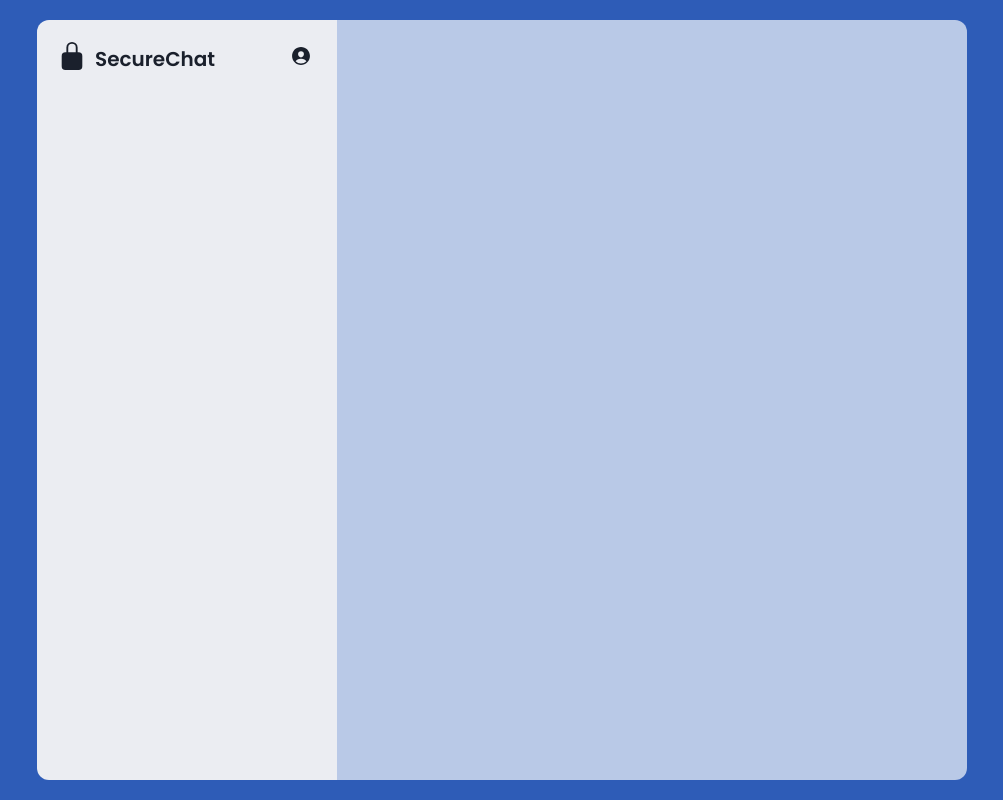
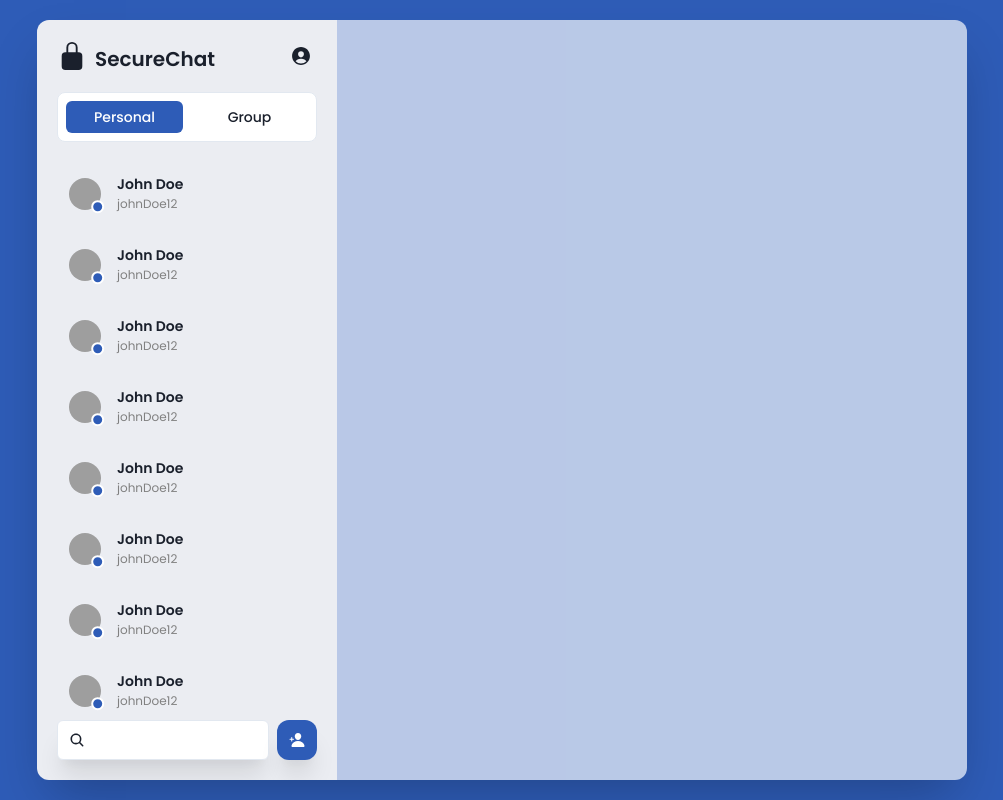
Before and after one commit to naolchala/secureChat, a React (Vite) app: page /chat in a window 1280 px wide. Shown: the whole page, without its empty margins (138-1141 px from the left). Built offline with nearby package versions, Linux system fonts and the light colour scheme; grey boxes are pictures that could not be loaded.

Commit message:
Chat Sidebar

```diff
--- /dev/null
+++ b/src/components/Sidebar/ProfileIcon.tsx
@@ -0,0 +1,59 @@
+import {
+	Popover,
+	PopoverTrigger,
+	IconButton,
+	Icon,
+	PopoverContent,
+	PopoverBody,
+	Flex,
+	Avatar,
+	Divider,
+	Button,
+	Text,
+} from "@chakra-ui/react";
+import { IoPersonCircle, IoExit } from "react-icons/io5";
+import { generateRandomAvatar } from "../../utils/avatar";
+
+export const ProfileIcon = () => {
+	return (
+		<Popover>
+			<PopoverTrigger>
+				<IconButton
+					variant={"ghost"}
+					aria-label="profile"
+					size={"sm"}
+					icon={<Icon boxSize={"22px"} as={IoPersonCircle} />}
+				></IconButton>
+			</PopoverTrigger>
+			<PopoverContent>
+				<PopoverBody>
+					<Flex gap={"4"}>
+						<Avatar
+							src={
+								"https://api.dicebear.com/8.x/fun-emoji/svg?seed=" +
+								generateRandomAvatar()
+							}
+							name={generateRandomAvatar()}
+						/>
+						<Flex direction={"column"} alignItems={"flex-start"}>
+							<Text fontWeight={"600"}>John Doe</Text>
+							<Text fontSize={"sm"} color={"gray.600"}>
+								@johndoe123
+							</Text>
+						</Flex>
+					</Flex>
+					<Divider my="2"></Divider>
+					<Button
+						w="full"
+						size="sm"
+						variant="ghost"
+						colorScheme="red"
+						leftIcon={<Icon as={IoExit} />}
+					>
+						Logout
+					</Button>
+				</PopoverBody>
+			</PopoverContent>
+		</Popover>
+	);
+};
--- /dev/null
+++ b/src/components/Sidebar/User.tsx
@@ -0,0 +1,36 @@
+import { Flex, Avatar, AvatarBadge, Text } from "@chakra-ui/react";
+import { getAvatarUrl } from "../../utils/avatar";
+
+interface UserProps {
+	id: string;
+	name: string;
+	username: string;
+	avatar: string;
+}
+export const User = ({ avatar, name, username }: UserProps) => {
+	return (
+		<Flex
+			gap={"4"}
+			alignItems={"center"}
+			cursor={"pointer"}
+			p="3"
+			borderRadius={"lg"}
+			transition={"all 200ms ease-in-out"}
+			_hover={{
+				bg: "blackAlpha.100",
+			}}
+		>
+			<Avatar name={name} src={getAvatarUrl(avatar)} size={"sm"}>
+				<AvatarBadge boxSize={"1em"} bg="primary" />
+			</Avatar>
+			<Flex direction={"column"}>
+				<Text fontWeight={"bold"} fontSize={"sm"}>
+					{name}
+				</Text>
+				<Text fontSize={"xs"} color={"gray"}>
+					{username}
+				</Text>
+			</Flex>
+		</Flex>
+	);
+};
--- a/src/pages/Chat/Chat.tsx
+++ b/src/pages/Chat/Chat.tsx
@@ -1,22 +1,27 @@
 import {
-	Avatar,
 	Button,
-	Divider,
 	Flex,
 	HStack,
 	Heading,
 	Icon,
 	IconButton,
-	Popover,
-	PopoverBody,
-	PopoverContent,
-	PopoverTrigger,
-	Text,
+	Input,
+	InputGroup,
+	InputLeftElement,
 } from "@chakra-ui/react";
-import { IoExit, IoLockClosed, IoPersonCircle } from "react-icons/io5";
+import { IoLockClosed, IoPersonAdd, IoSearch } from "react-icons/io5";
 import { generateRandomAvatar } from "../../utils/avatar";
+import { ProfileIcon } from "../../components/Sidebar/ProfileIcon";
+import { useState } from "react";
+import { User } from "../../components/Sidebar/User";
+
+const ChatModes = {
+	PERSONAL: "PERSONAL",
+	GROUP: "GROUP",
+};
 
 const ChatPage = () => {
+	const [selectedMode, setSelectedMode] = useState(ChatModes.PERSONAL);
 	return (
 		<Flex
 			bg="primary"
@@ -28,7 +33,13 @@ const ChatPage = () => {
 			overflow={"auto"}
 			p="5"
 		>
-			<Flex w="75%" h="full" borderRadius={"xl"} overflow={"hidden"}>
+			<Flex
+				w="75%"
+				h="full"
+				borderRadius={"xl"}
+				overflow={"hidden"}
+				boxShadow={"2xl"}
+			>
 				<Flex
 					as="aside"
 					w="300px"
@@ -46,58 +57,98 @@ const ChatPage = () => {
 								SecureChat
 							</Heading>
 						</HStack>
-						<Popover>
-							<PopoverTrigger>
-								<IconButton
-									variant={"ghost"}
-									aria-label="profile"
+						<ProfileIcon />
+					</Flex>
+					<Flex
+						bg="white"
+						p="2"
+						my="5"
+						border={"1px solid"}
+						borderColor={"gray.200"}
+						borderRadius={"lg"}
+						gap={"2"}
+					>
+						{[ChatModes.PERSONAL, ChatModes.GROUP].map(
+							(type, index) => (
+								<Button
+									key={index}
+									flex="1"
 									size={"sm"}
-									icon={
-										<Icon
-											boxSize={"22px"}
-											as={IoPersonCircle}
-										/>
+									colorScheme={
+										selectedMode === type
+											? "primary"
+											: "gray"
 									}
-								></IconButton>
-							</PopoverTrigger>
-							<PopoverContent>
-								<PopoverBody>
-									<Flex gap={"4"}>
-										<Avatar
-											src={
-												"https://api.dicebear.com/8.x/fun-emoji/svg?seed=" +
-												generateRandomAvatar()
-											}
-											name={generateRandomAvatar()}
-										/>
-										<Flex
-											direction={"column"}
-											alignItems={"flex-start"}
-										>
-											<Text fontWeight={"600"}>
-												John Doe
-											</Text>
-											<Text
-												fontSize={"sm"}
-												color={"gray.600"}
-											>
-												@johndoe123
-											</Text>
-										</Flex>
-									</Flex>
-									<Divider my="2"></Divider>
-									<Button
-										w="full"
-										size="sm"
-										variant="ghost"
-										colorScheme="red"
-										leftIcon={<Icon as={IoExit} />}
-									>
-										Logout
-									</Button>
-								</PopoverBody>
-							</PopoverContent>
-						</Popover>
+									variant={
+										selectedMode === type
+											? "solid"
+											: "ghost"
+									}
+									onClick={() => setSelectedMode(type)}
+									textTransform={"capitalize"}
+									fontWeight={"500"}
+								>
+									{type.toLowerCase()}
+								</Button>
+							)
+						)}
+					</Flex>
+					<Flex
+						flex="1"
+						direction={"column"}
+						overflow={"auto"}
+						gap={"2"}
+						sx={{
+							"&::-webkit-scrollbar": {
+								width: "8px",
+								height: "8px",
+							},
+							"&::-webkit-scrollbar-track": {
+								borderRadius: "5px",
+								backgroundColor: "gray.100", // Use Chakra UI theme colors
+							},
+							"&::-webkit-scrollbar-thumb": {
+								borderRadius: "9px",
+								backgroundColor: "gray.400", // Use Chakra UI theme colors
+								transition: "all 300ms",
+							},
+							"&::-webkit-scrollbar-thumb:hover": {
+								backgroundColor: "primary.700", // Use Chakra UI theme colors
+							},
+							"&::-webkit-scrollbar-thumb:active": {
+								backgroundColor: "primary.800", // Use Chakra UI theme colors
+							},
+						}}
+					>
+						{[...Array(10)].map((_, i) => (
+							<User
+								key={i}
+								avatar={generateRandomAvatar()}
+								name="John Doe"
+								username="johnDoe12"
+								id={`${i}`}
+							/>
+						))}
+					</Flex>
+					<Flex gap="2" mt="2">
+						<InputGroup>
+							<InputLeftElement>
+								<Icon as={IoSearch} />
+							</InputLeftElement>
+							<Input
+								bg="white"
+								boxShadow={"xl"}
+								fontSize={"sm"}
+							/>
+						</InputGroup>
+						<IconButton
+							aria-label="Add User"
+							colorScheme="primary"
+							boxShadow={"xl"}
+							borderRadius={"xl"}
+						>
+							<Icon as={IoPersonAdd} />
+						</IconButton>
 					</Flex>
 				</Flex>
 				<Flex as="main" flex="1" bg="#fffa"></Flex>
--- a/src/utils/avatar.ts
+++ b/src/utils/avatar.ts
@@ -1,3 +1,7 @@
 export const generateRandomAvatar = () => {
 	return Math.random().toString(36).substring(2, 7);
 };
+
+export const getAvatarUrl = (seed: string) => {
+	return "https://api.dicebear.com/8.x/fun-emoji/svg?seed=" + seed;
+};
```
